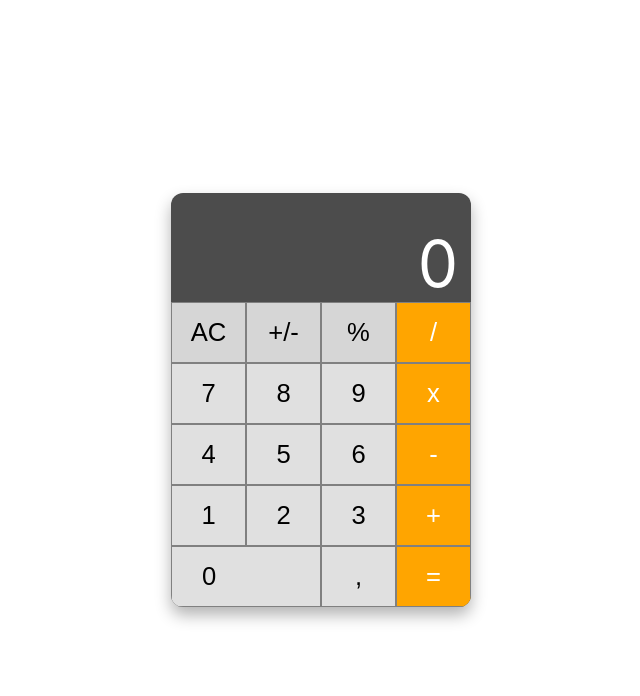
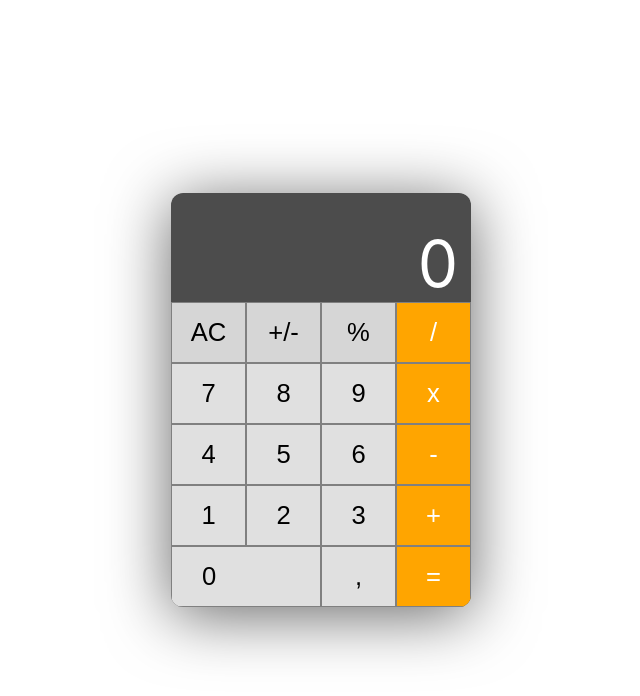
Before and after one commit to galoryzen/calculadora, a website built with Vite: page index.html in a window 1280 px wide. Shown: the whole page, without its empty margins (319-959 px from the left). Built offline with nearby package versions, Linux system fonts and the light colour scheme.

Commit message:
box shadow

```diff
--- a/src/assets/css/style.css
+++ b/src/assets/css/style.css
@@ -11,7 +11,7 @@ body {
     width: 300px;
     border-radius: 12px;
     overflow: hidden;
-    box-shadow: 0 8px 16px rgba(0, 0, 0, 0.3);
+    box-shadow: 0 8px 64px rgba(0, 0, 0, 0.6);
 }
 
 .screen {
```
